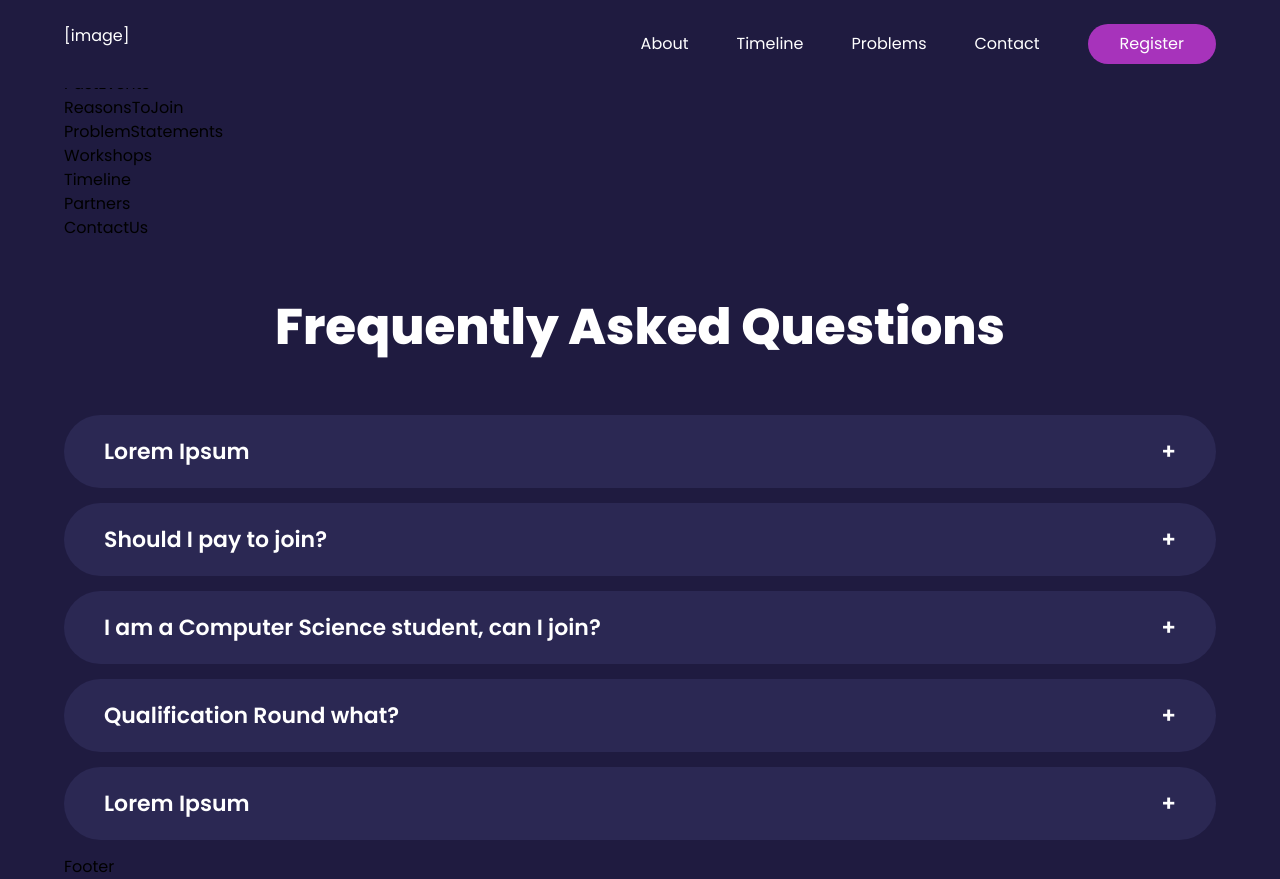
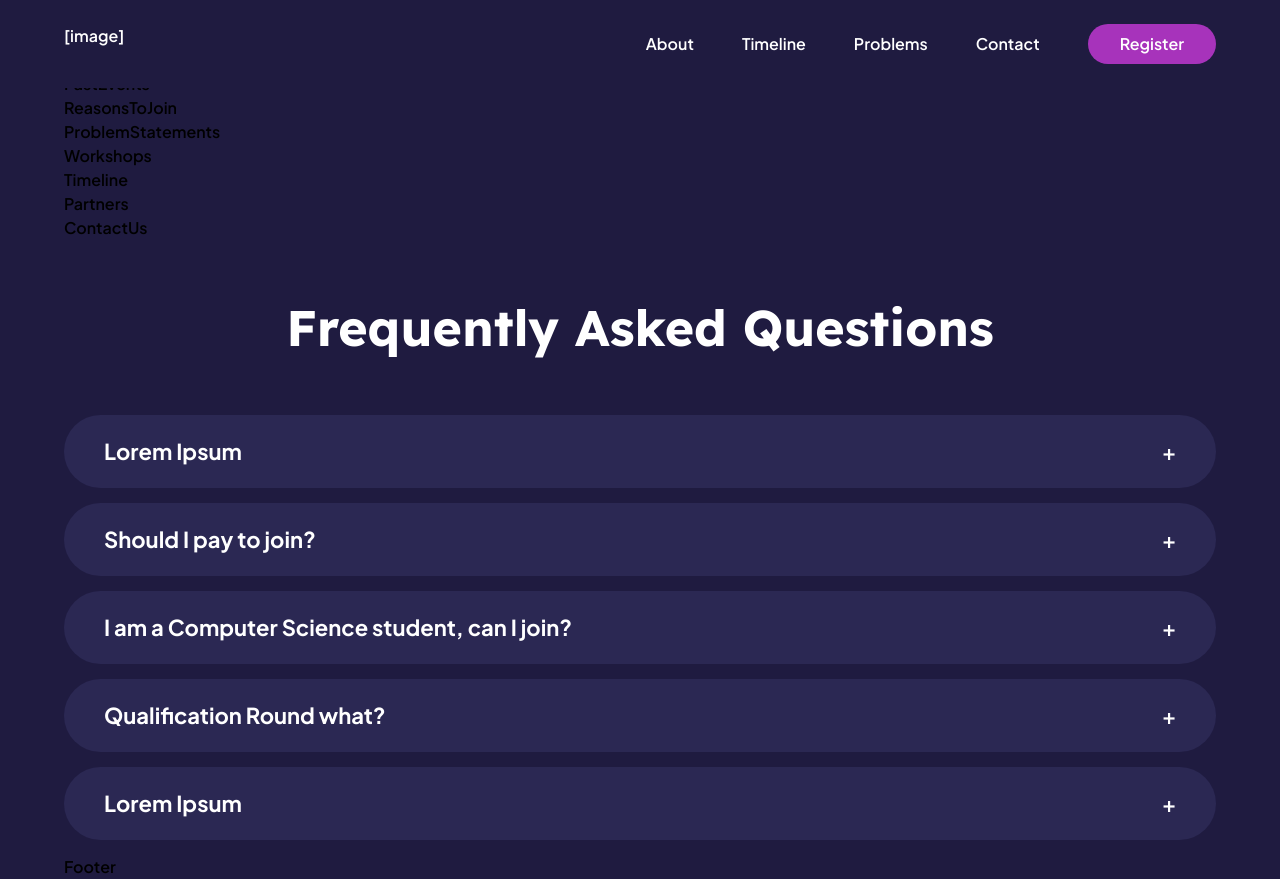
Before and after one commit to groundzero2023/groundzero-website, a React (Vite) app in the folder groundzero/: page / in a window 1280 px wide. Built offline with nearby package versions, Linux system fonts and the light colour scheme.

Commit message:
Add Lexend Deca and Plus Jakarta Sans fonts
Add fonts to better suit the Figma prototype of the UI

```diff
--- a/groundzero/index.html
+++ b/groundzero/index.html
@@ -3,6 +3,8 @@
   <head>
     <meta charset="UTF-8" />
     <link href="https://fonts.googleapis.com/css?family=Poppins" rel="stylesheet">
+    <link href="https://fonts.googleapis.com/css?family=Lexend+Deca" rel="stylesheet">
+    <link href="https://fonts.googleapis.com/css?family=Plus+Jakarta+Sans" rel="stylesheet">
     <link rel="icon" type="image/svg+xml" href="/vite.svg" />
     <meta name="viewport" content="width=device-width, initial-scale=1.0" />
     <title>Vite + React</title>
--- a/groundzero/src/index.css
+++ b/groundzero/src/index.css
@@ -22,7 +22,8 @@ This file contains styling customization for fonts and colors.
 
 * {
   scroll-behavior: smooth;
-  font-family: Poppins, sans-serif;
+  font-family: Plus Jakarta Sans, sans-serif;
+  font-weight: 600;
 }
 
 .text-gradient {
@@ -92,7 +93,8 @@ This file contains styling customization for fonts and colors.
 }
 
 .heading {
-  font-weight: 800;
+  font-family: Lexend Deca, sans-serif;
+  font-weight: 700;
   color: white;
   font-size: 50px;
   padding-top: 50px;
@@ -243,9 +245,10 @@ This file contains styling customization for fonts and colors.
 }
 
 .faq-item-title {
+  font-family: Lexend Deca, sans-serif;
   color: white;
   font-size: 22px;
-  font-weight: 600;
+  font-weight: 700;
   display: flex;
   justify-content: space-between;
   align-items: center;
```
